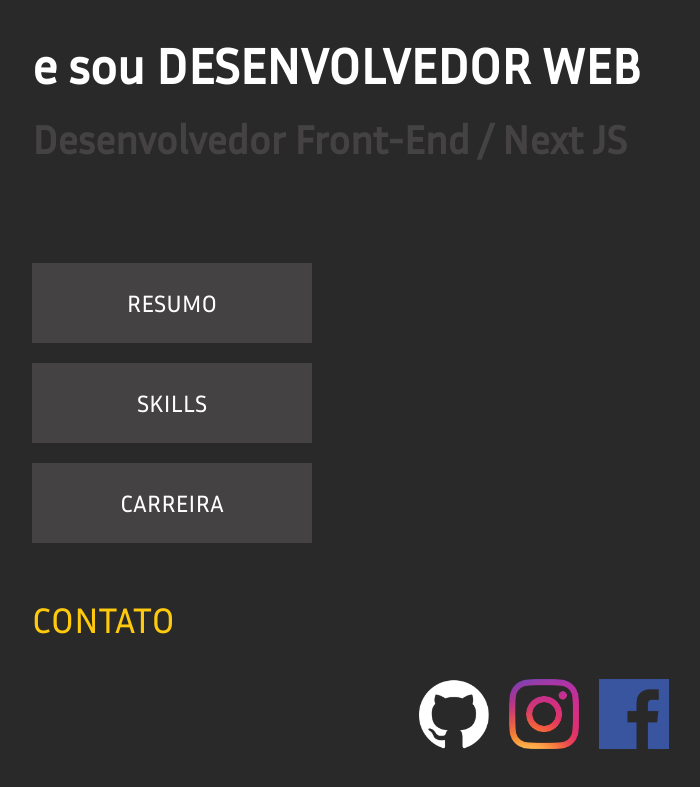
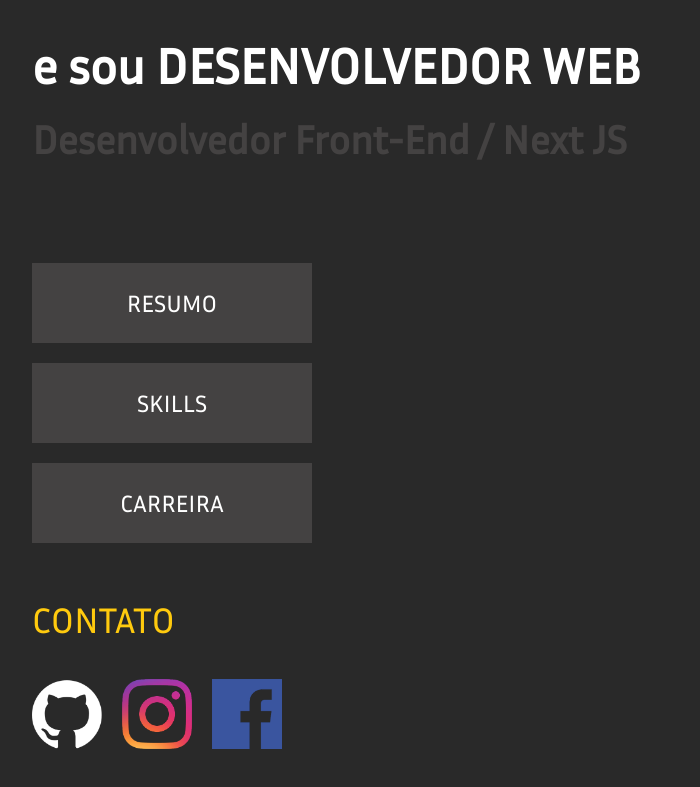
Before and after one commit to mateusfpmelo/sitecontent, a Next.js app: page / in a window 1280 px wide. Shown: the part 403-1190 px from the top of the page, without its empty margins (96-796 px from the left). Built offline with nearby package versions, Linux system fonts and the light colour scheme.

Commit message:
checkpoint

```diff
--- a/app/globals.css
+++ b/app/globals.css
@@ -89,7 +89,7 @@ body {
   display: flex;
   flex-direction: row;
   gap:20px;
-  justify-content: center;
+  align-items: center;
   flex-wrap: wrap;
 }
 
```
